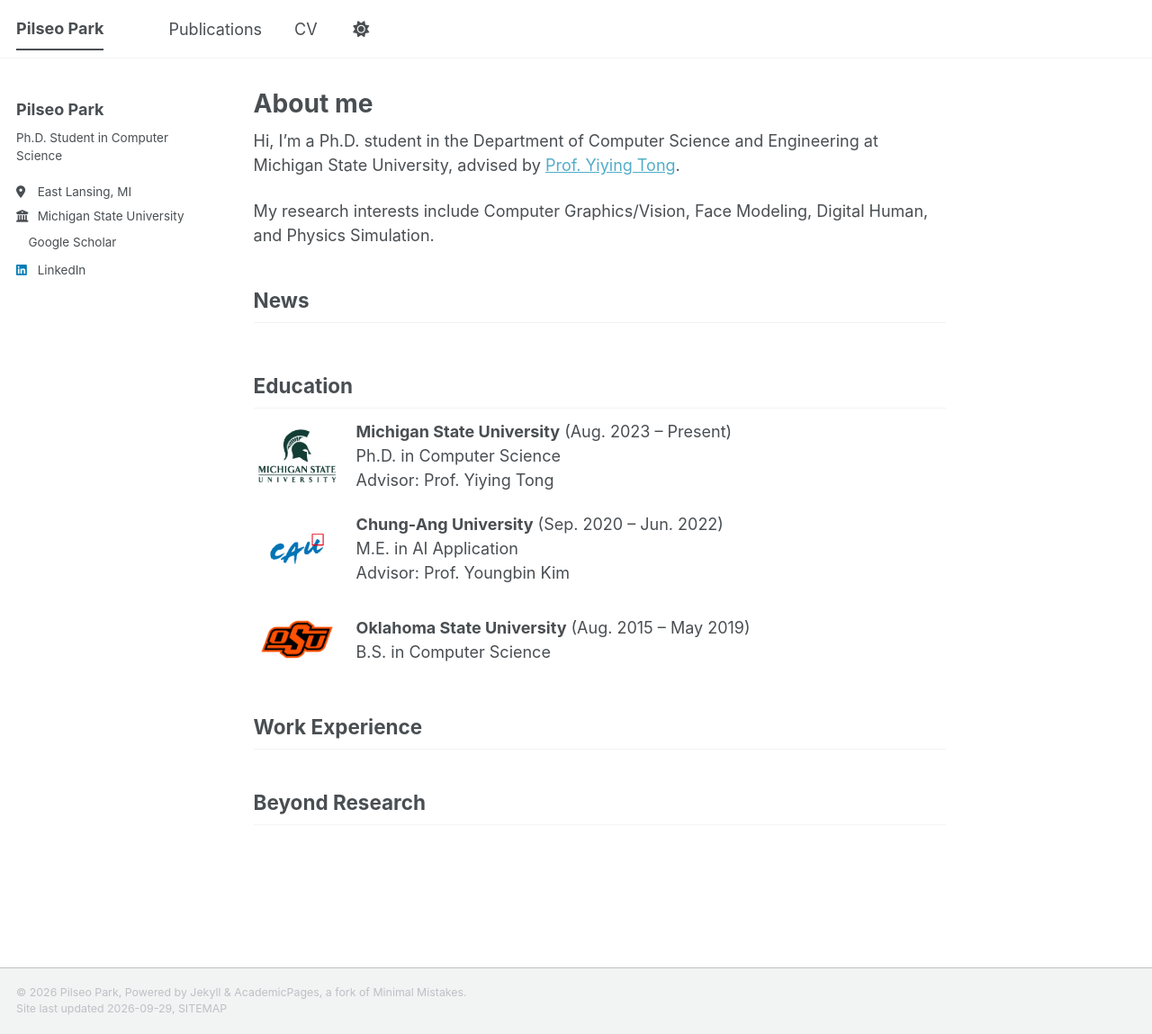
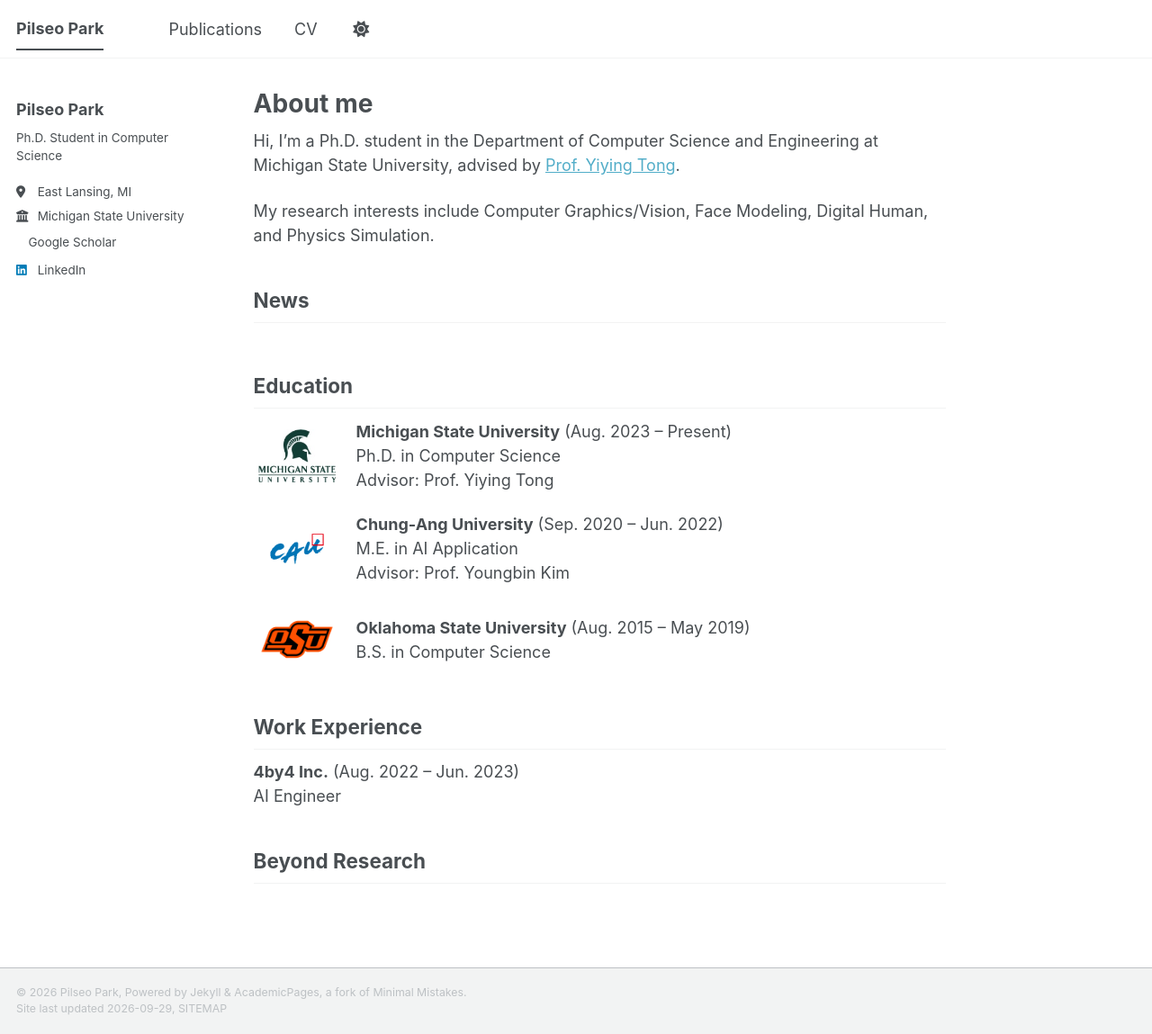
Before and after one commit to bbakpil/bbakpil.github.io, a Jekyll site: the page built from _pages/about.md, in a window 1280 px wide and 1149 px high. Shown: the whole window at 90% size. Built offline with Jekyll 4.4.1, drawn with Linux system fonts in a browser that asks for light colours; a style sheet for code colours, icons or effects is not loaded.

Commit message:
Add 4by4 AI Engineer experience and dates from CV

```diff
--- a/_pages/about.md
+++ b/_pages/about.md
@@ -38,7 +38,8 @@ My research interests include Computer Graphics/Vision, Face Modeling, Digital H
 
 ## Work Experience
 
-<!-- Add work experience here. -->
+**4by4 Inc.** (Aug. 2022 – Jun. 2023)
+AI Engineer
 
 ## Beyond Research
 
```
